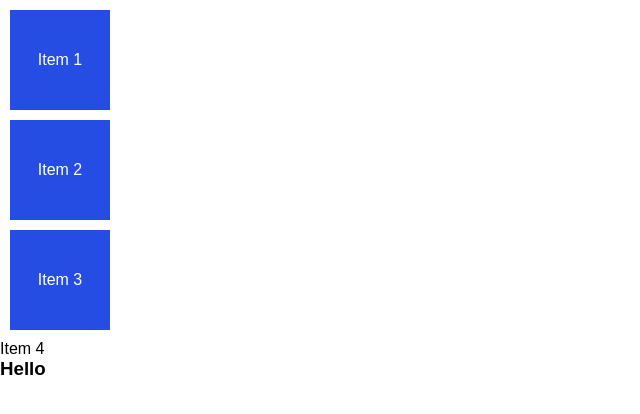
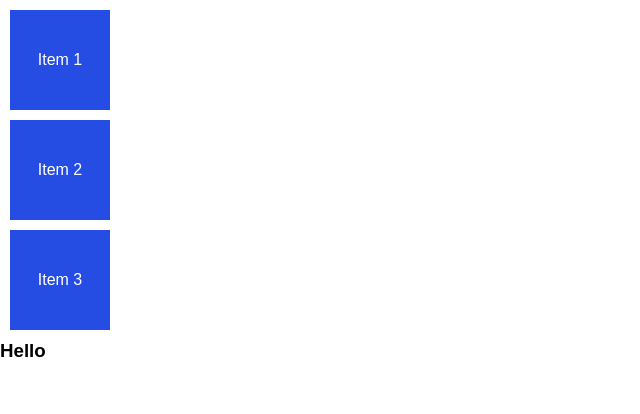
Before and after one commit to Adeyemo-Miracle/flexbox, a plain HTML site: page index.html in a window 1280 px wide. Shown: the full height of the page, 0-640 px from the left. Drawn offline with Linux system fonts and the light colour scheme.

Commit message:
Update index.html

```diff
--- a/index.html
+++ b/index.html
@@ -11,7 +11,6 @@
         <div class="item">Item 1</div>
         <div class="item">Item 2</div>
         <div class="item">Item 3</div
-        <div class="item">Item 4</div>
     </div>
     <h3>Hello</h3>
 </body>
```
